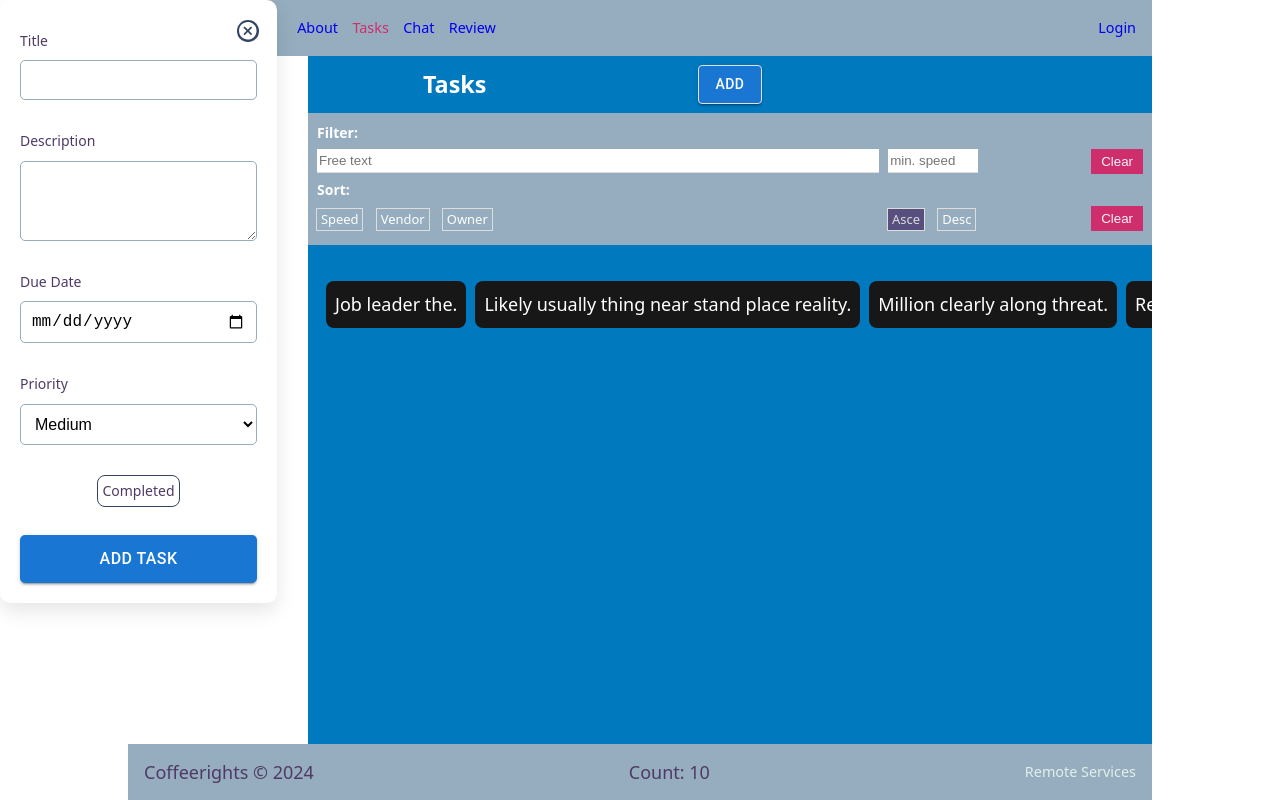
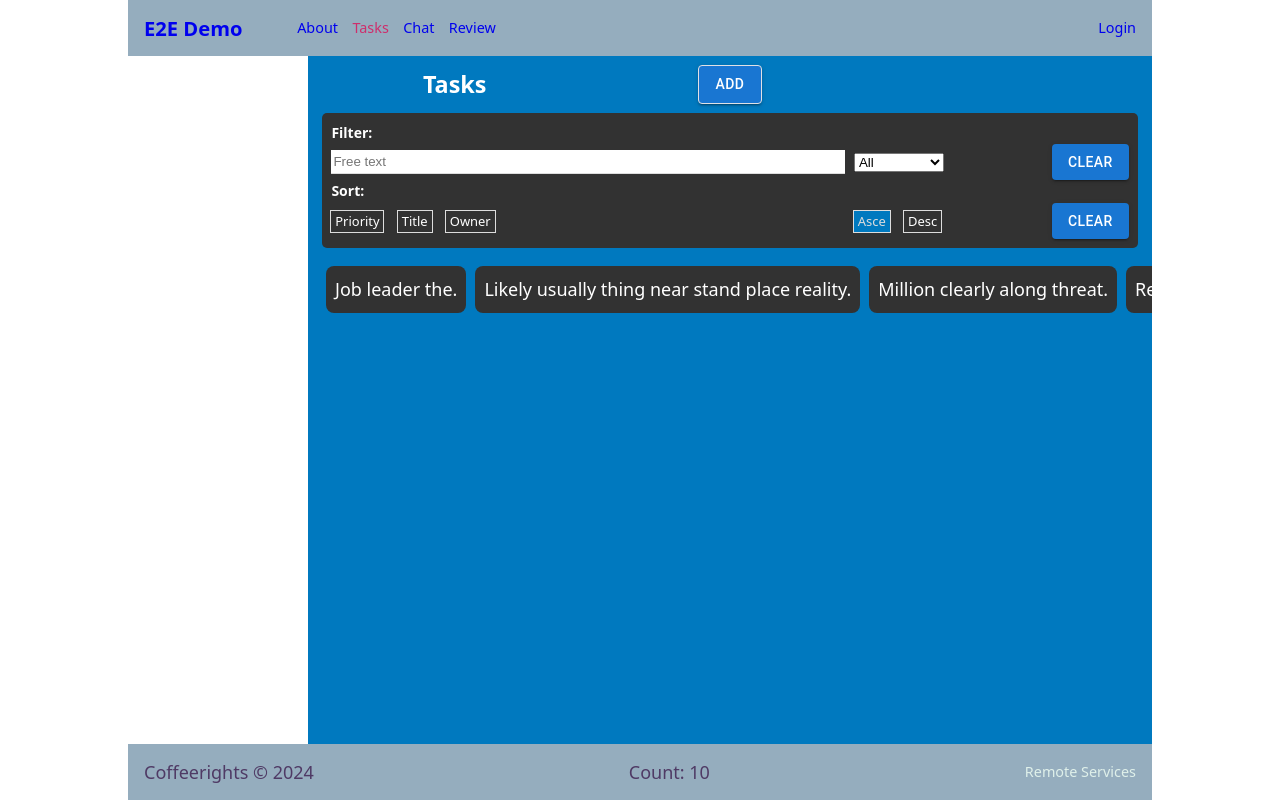
Before and after one commit to dorhakim100/Tasker-Front, a React (Vite) app: page /task in a window 1280 px wide. Built offline with nearby package versions, Linux system fonts and the light colour scheme.

Commit message:
Add basic txt and priority filtering

```diff
--- a/src/assets/styles/cmps/TaskEdit.scss
+++ b/src/assets/styles/cmps/TaskEdit.scss
@@ -7,6 +7,7 @@
     box-shadow: 0px 8px 20px rgba(0, 0, 0, 0.1);
     z-index: 50;
     transition: all 0.2s ease;
+    display: none;
 
     .close-button-container{
         background-color: $text-dark;
--- a/src/assets/styles/cmps/TaskFilter.scss
+++ b/src/assets/styles/cmps/TaskFilter.scss
@@ -3,8 +3,10 @@
   grid-template-columns: 1fr 5em 5em auto;
   align-items: center;
   gap: 0 0.5em;
+  background-color: $black-card-background;
+  margin: 0em 0.8em 0em 0.8em;
+  border-radius: 5px;
 
-  background-color: $clr4;
   padding: 0.5em;
 
   h3 {
@@ -59,7 +61,7 @@
     }
 
     &:has(:checked) span {
-      background-color: $clr3;
+      background-color: $blue-primary;
       color: $gray1;
     }
   }
--- a/src/assets/styles/cmps/TaskList.scss
+++ b/src/assets/styles/cmps/TaskList.scss
@@ -3,7 +3,7 @@
   grid-template-columns: repeat(auto-fit, minmax(220px, 1fr));
   gap: 0.5em;
 
-  li {
+  .task-container {
     display: grid;
     grid-template-columns: max-content auto;
     padding: 0.5em;
--- a/src/assets/styles/cmps/list.scss
+++ b/src/assets/styles/cmps/list.scss
@@ -2,6 +2,7 @@
     --min-column-size: 220px;
 
     display: flex;
+    flex-direction: row;
     overflow-x: auto;
     height: calc(100vh - 360px);
     background-color: $blue-primary;
@@ -11,7 +12,8 @@
     align-items: start;
     justify-items: center;
 
-    li {
+
+    .task-container {
         display: grid;
         grid-template-columns: max-content auto;
         padding: .5em;
--- a/src/assets/styles/pages/TaskDetails.scss
+++ b/src/assets/styles/pages/TaskDetails.scss
@@ -1,3 +1,19 @@
 .task-details {
-    top: 0px
+    padding: 1em;
+    margin: 1em;
+    border-radius: 5px;
+    background-color: $black-card-background;
 }
+
+.task-details.completed{
+    h2{
+        color: $green-secondary;
+
+    }
+}
+.task-details.priority{
+    h2{
+        color: $red;
+
+    }
+}
--- a/src/assets/styles/setup/_variables.scss
+++ b/src/assets/styles/setup/_variables.scss
@@ -13,7 +13,7 @@ $green-secondary: #61bd4f; // Green for success and completion
 $yellow-accent: #f2d600; // Yellow for highlighting important areas
 $gray-background: #f4f5f7; // Light gray for background
 $white-card-background: #ffffff; // White for task cards
-$black-card-background: #171717; // White for task cards
+$black-card-background: #323232; // White for task cards
 $text-dark: #344563; // Dark text for better readability
 $text-light: #ffffff; // Light text for use on dark backgrounds
 $border-white: #dfe1e6; // Soft border color for cards/columns
--- a/src/cmps/TaskFilter.jsx
+++ b/src/cmps/TaskFilter.jsx
@@ -1,4 +1,6 @@
 import { useState, useEffect } from 'react'
+import { Button } from '@mui/material'
+import { taskService } from '../services/task/task.service'
 
 export function TaskFilter({ filterBy, setFilterBy }) {
   const [filterToEdit, setFilterToEdit] = useState(structuredClone(filterBy))
@@ -12,21 +14,25 @@ export function TaskFilter({ filterBy, setFilterBy }) {
     const field = ev.target.name
     let value
 
+    console.log(type)
+
     switch (type) {
       case 'text':
       case 'radio':
         value = field === 'sortDir' ? +ev.target.value : ev.target.value
         if (!filterToEdit.sortDir) filterToEdit.sortDir = 1
         break
-      case 'number':
-        value = +ev.target.value || ''
+      case 'select-one':
+        console.log(field)
+        value = ev.target.value
+        console.log(value)
         break
     }
     setFilterToEdit({ ...filterToEdit, [field]: value })
   }
 
   function clearFilter() {
-    setFilterToEdit({ ...filterToEdit, txt: '', minSpeed: '', maxPrice: '' })
+    setFilterToEdit(taskService.getDefaultFilter())
   }
 
   function clearSort() {
@@ -44,37 +50,40 @@ export function TaskFilter({ filterBy, setFilterBy }) {
         onChange={handleChange}
         required
       />
-      <input
-        type='number'
-        min='0'
-        name='minSpeed'
-        value={filterToEdit.minSpeed}
-        placeholder='min. speed'
+      <select
+        id='priority'
+        name='priority'
+        value={filterToEdit.priority}
         onChange={handleChange}
-        required
-      />
-      <button className='btn-clear' onClick={clearFilter}>
+      >
+        <option value='All'>All</option>
+        <option value='Low'>Low</option>
+        <option value='Medium'>Medium</option>
+        <option value='High'>High</option>
+        <option value='Critical'>Critical</option>
+      </select>
+      <Button className='btn-clear' variant='contained' onClick={clearFilter}>
         Clear
-      </button>
+      </Button>
       <h3>Sort:</h3>
       <div className='sort-field'>
         <label>
-          <span>Speed</span>
+          <span>Priority</span>
           <input
             type='radio'
             name='sortField'
-            value='speed'
-            checked={filterToEdit.sortField === 'speed'}
+            value='priority'
+            checked={filterToEdit.sortField === 'priority'}
             onChange={handleChange}
           />
         </label>
         <label>
-          <span>Vendor</span>
+          <span>Title</span>
           <input
             type='radio'
             name='sortField'
-            value='vendor'
-            checked={filterToEdit.sortField === 'vendor'}
+            value='title'
+            checked={filterToEdit.sortField === 'title'}
             onChange={handleChange}
           />
         </label>
@@ -111,9 +120,9 @@ export function TaskFilter({ filterBy, setFilterBy }) {
           />
         </label>
       </div>
-      <button className='btn-clear' onClick={clearSort}>
+      <Button className='btn-clear' variant='contained' onClick={clearSort}>
         Clear
-      </button>
+      </Button>
     </section>
   )
 }
--- a/src/cmps/TaskList.jsx
+++ b/src/cmps/TaskList.jsx
@@ -32,9 +32,9 @@ export function TaskList({ tasks, onRemoveTask, onUpdateTask, setTasks }) {
 
   return (
     <DragDropContext onDragEnd={onDragEnd}>
-      <Droppable droppableId='tasksList'>
+      <Droppable droppableId='tasksList' direction='horizontal'>
         {(provided) => (
-          <ul
+          <div
             className='list'
             {...provided.droppableProps}
             ref={provided.innerRef}
@@ -42,10 +42,11 @@ export function TaskList({ tasks, onRemoveTask, onUpdateTask, setTasks }) {
             {tasks.map((task, index) => (
               <Draggable key={task.id} draggableId={task.id} index={index}>
                 {(provided) => (
-                  <li
+                  <div
                     ref={provided.innerRef}
                     {...provided.draggableProps}
                     {...provided.dragHandleProps}
+                    className='task-container'
                   >
                     <TaskPreview task={task} />
                     {shouldShowActionBtns(task) && (
@@ -54,12 +55,12 @@ export function TaskList({ tasks, onRemoveTask, onUpdateTask, setTasks }) {
                         <button onClick={() => onRemoveTask(task.id)}>x</button>
                       </div>
                     )}
-                  </li>
+                  </div>
                 )}
               </Draggable>
             ))}
             {provided.placeholder}
-          </ul>
+          </div>
         )}
       </Droppable>
     </DragDropContext>
--- a/src/cmps/TaskPreview.jsx
+++ b/src/cmps/TaskPreview.jsx
@@ -4,7 +4,7 @@ export function TaskPreview({ task }) {
   return (
     <article className='preview'>
       <header>
-        <Link to={`/task/${task._id}`}>{task.title}</Link>
+        <Link to={`/task/${task.id}`}>{task.title}</Link>
       </header>
 
       {task.owner && (
--- a/src/pages/TaskDetails.jsx
+++ b/src/pages/TaskDetails.jsx
@@ -5,6 +5,8 @@ import { Link } from 'react-router-dom'
 
 import { showSuccessMsg, showErrorMsg } from '../services/event-bus.service'
 import { loadTask, addTaskMsg } from '../store/actions/task.actions'
+
+import { TaskEdit } from '../cmps/TaskEdit.jsx'
 
 export function TaskDetails() {
   const { taskId } = useParams()
@@ -24,23 +26,32 @@ export function TaskDetails() {
   }
 
   return (
-    <section className='task-details'>
+    <section className='task-details-page'>
       <Link to='/task'>Back to list</Link>
-      <h1>Task Details</h1>
+      <h1>What To Do</h1>
       {task && (
-        <div>
-          <h3>{task.vendor}</h3>
-          <h4>${task.price}</h4>
-          <pre> {JSON.stringify(task, null, 2)} </pre>
+        <div
+          className={
+            task.status === 'Completed'
+              ? 'task-details completed'
+              : task.priority === 'Critical' || 'High'
+              ? 'task-details priority'
+              : 'task-details'
+          }
+        >
+          <h2>{task.title}</h2>
+          <h4>{task.description}</h4>
+          <h4>{task.dueDate}</h4>
         </div>
       )}
-      <button
+      {/* <button
         onClick={() => {
           onAddTaskMsg(task._id)
         }}
       >
         Add task msg
-      </button>
+      </button> */}
+      <TaskEdit task={task} />
     </section>
   )
 }
--- a/src/services/task/task.service.js
+++ b/src/services/task/task.service.js
@@ -36,8 +36,10 @@ async function query(filterBy = { txt: '' }) {
   if (status) {
     tasks.filter((task) => task.status === status)
   }
-  if (priority) {
-    tasks.filter((task) => task.priority === priority)
+  if (priority !== 'All') {
+    console.log(priority)
+    tasks = tasks.filter((task) => task.priority === priority)
+    console.log(tasks)
   }
 
   return tasks
@@ -59,6 +61,7 @@ async function save(task) {
       id: task.id,
       title: task.title,
       dueDate: task.dueDate,
+      description: task.description,
       status: task.status,
       priority: task.priority,
       tags: task.tags,
@@ -68,6 +71,7 @@ async function save(task) {
     const taskToSave = {
       title: task.title,
       dueDate: task.dueDate,
+      description: task.description,
       status: task.status,
       priority: task.priority,
       tags: task.tags,
```
